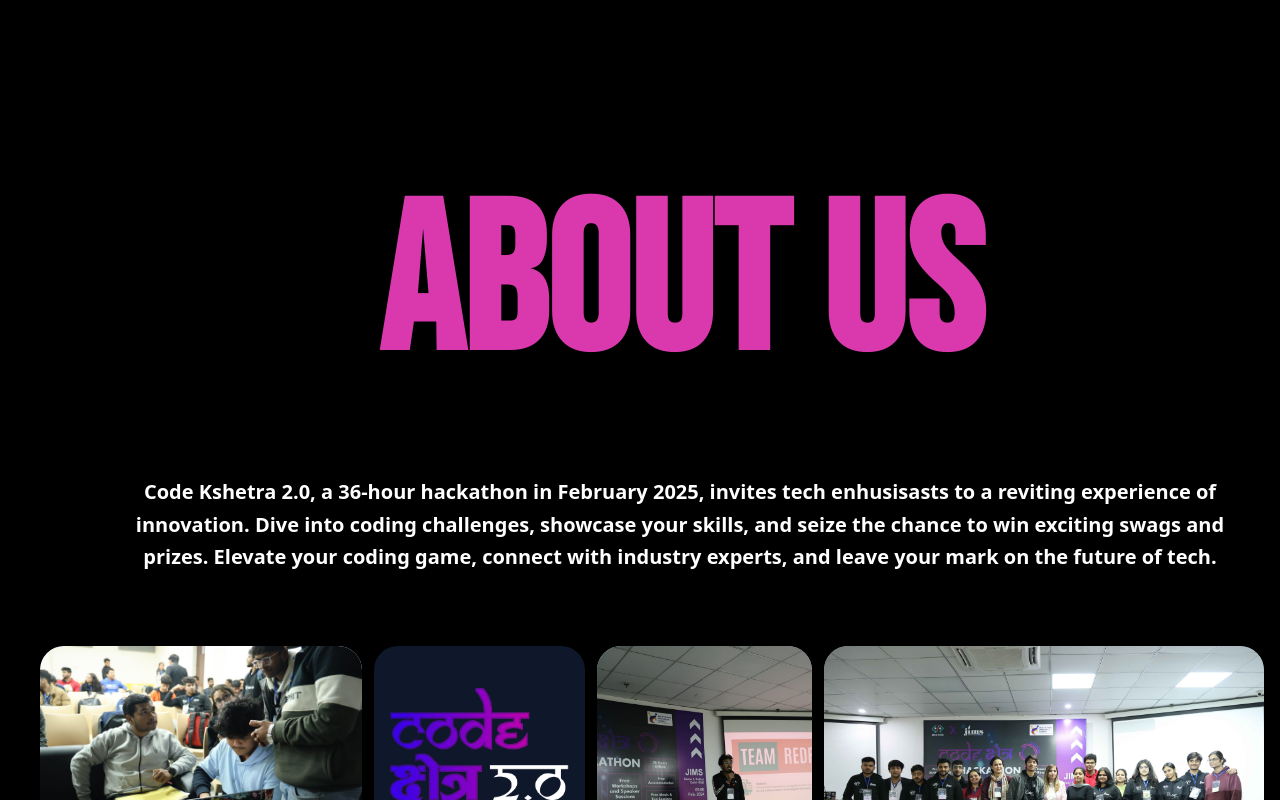
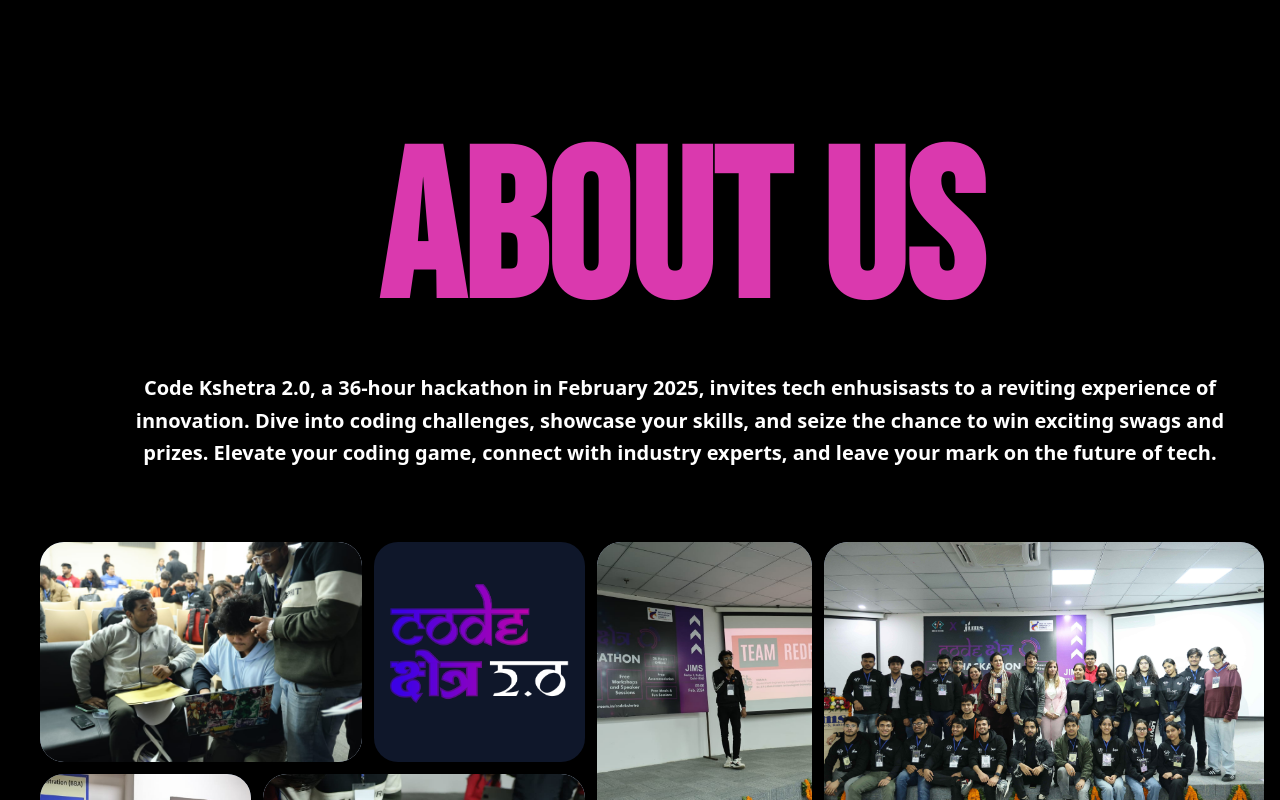
Before and after one commit to THEGAMECHANGER416/CodeKshetra2.0, a React (Vite) app: page / in a window 1280 px wide. Shown: the part 820-1620 px from the top of the page. Built offline with nearby package versions, Linux system fonts and the light colour scheme.

Commit message:
new commit

```diff
--- a/src/components/custom/AboutUs.tsx
+++ b/src/components/custom/AboutUs.tsx
@@ -4,8 +4,8 @@ const AboutUs: React.FC = () => {
   return (
     <>
       <div className="p-4 md:pl-24 h-full w-full">
-        <h1 className="text-[7.4rem] sm:text-[14rem] md:text-[13rem] font-bebas text-pink font-bold text-center mb-[2rem]">
-           About Us
+        <h1 className="text-8xl sm:text-[14rem] md:text-[13rem] font-bebas text-pink font-bold text-center mb-[2rem]">
+          About Us
         </h1>
         <p className="font-bold text-white text-xl leading-relaxed mb-[2rem]">
           Code Kshetra 2.0, a 36-hour hackathon in February 2025, invites tech
--- a/src/components/custom/OrganizerCard.tsx
+++ b/src/components/custom/OrganizerCard.tsx
@@ -14,7 +14,7 @@ const LeadOrganizers = () => {
 
   return (
     <div className="text-center mt-[1rem]">
-      <h1 className="md:text-[13rem] font-bebas text-[6.4rem] mt-[3.7rem] sm:mt-[1.5rem] text-pink font-bold mb-[2rem] md:mb-[5rem] text-center">
+      <h1 className="md:text-[13rem] font-bebas text-8xl mt-[3.7rem] sm:mt-[1.5rem] text-pink font-bold mb-[2rem] md:mb-[5rem] text-center">
         ORGANIZERS
       </h1>
 
--- a/src/components/custom/PrizePool.tsx
+++ b/src/components/custom/PrizePool.tsx
@@ -92,7 +92,7 @@ export default function Component() {
       animate={inView ? "visible" : "hidden"}
     >
       <div className="container mx-auto px-4 max-w-[90vw] sm:max-w-[80vw] mt-[3rem]">
-        <h2 className="md:text-[13rem] font-bebas text-[6.4rem] text-pink font-bold mb-[4rem] md:mb-[6rem] text-center">
+        <h2 className="md:text-[13rem] font-bebas text-8xl text-pink font-bold mb-[4rem] md:mb-[6rem] text-center">
           Prize Pool
         </h2>
         <div className="flex flex-col md:flex-row items-center justify-center gap-8 mb-16 md:space-x-4">
```
